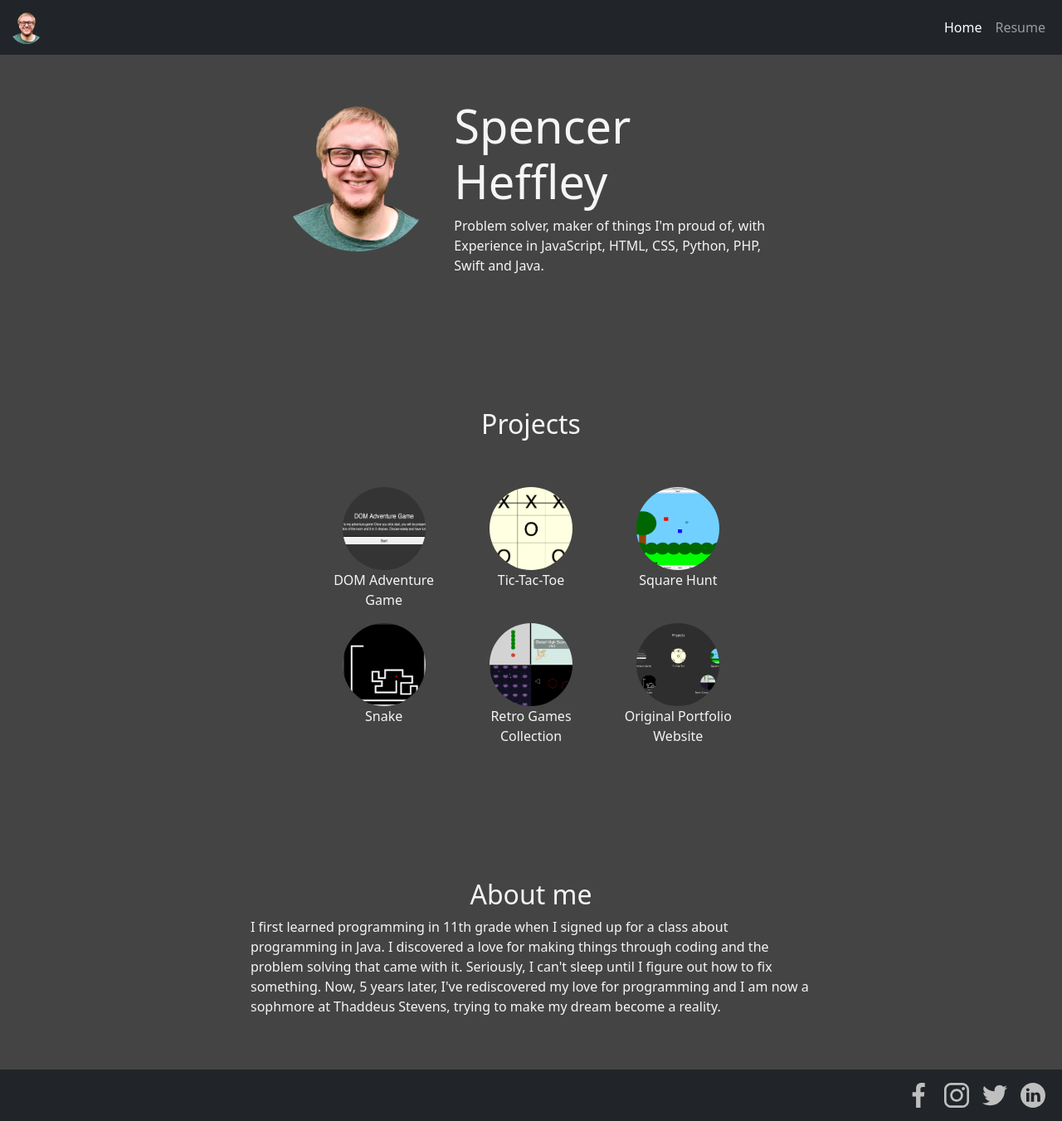
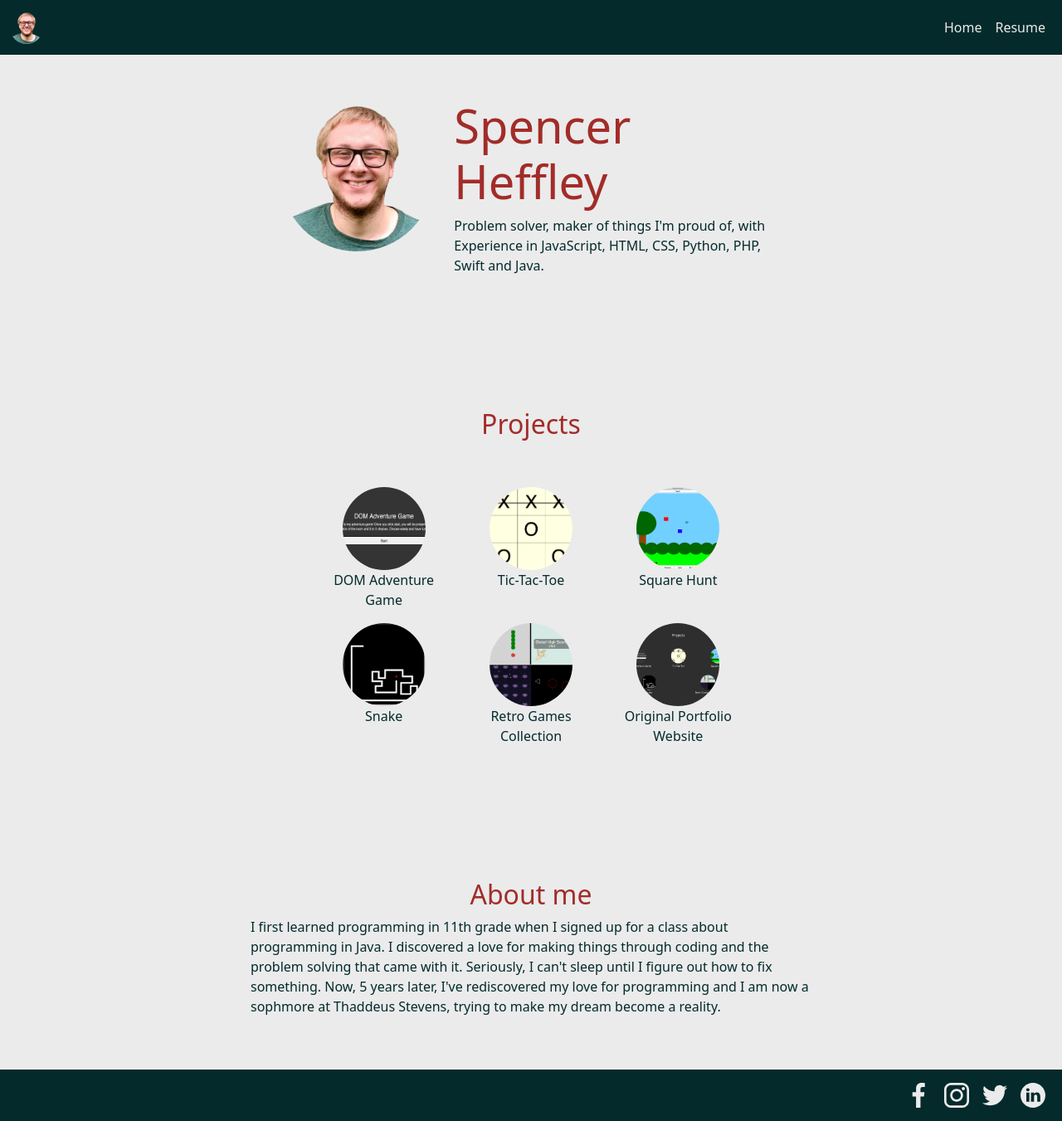
Before and after one commit to sheffley201/portfolio-bootstrap, a plain HTML site: page index.html in a window 1280 px wide. Shown: the whole page at 83% size. Drawn offline with nearby package versions, Linux system fonts and the light colour scheme.

Commit message:
Colored the page instead of it being ...gray

```diff
--- a/index.html
+++ b/index.html
@@ -217,7 +217,7 @@
     </div>
 
     <!--NavBar-->
-    <nav class="navbar navbar-expand-sm bg-dark navbar-dark">
+    <nav class="navbar navbar-expand-sm">
         <div class="container-fluid">
             <a class="navbar-brand" href="#"
             ><img
@@ -352,7 +352,7 @@
     </div>
 
     <!--Footer-->
-    <footer class="navbar navbar-expand-sm bg-dark navbar-dark">
+    <footer class="navbar navbar-expand-sm navbar-dark">
 
         <div class="container-fluid">
           <!-- Links -->
--- a/styles.css
+++ b/styles.css
@@ -1,6 +1,22 @@
 body {
-    background-color: #444;
-    color: whitesmoke;
+    background-color: #EBEBEB;
+    color: #042A2B;
+}
+
+.navbar {
+    background-color: #042A2B;
+}
+
+.nav-link {
+    color: #EBEBEB;
+}
+
+.nav-link:focus, .nav-link:hover, .nav-link:active {
+    color: white;
+}
+
+h1, h2 {
+    color: #A22C29;
 }
 
 .thumbnail {
@@ -30,8 +46,7 @@ body {
 .logo {
     width: 30px;
     height: 30px;
-    filter: invert(98%) sepia(0%) saturate(445%) hue-rotate(143deg)
-    brightness(84%) contrast(77%);
+    filter: invert(99%) sepia(0%) saturate(2674%) hue-rotate(236deg) brightness(114%) contrast(84%);
 }
 
 a:hover {
@@ -39,11 +54,11 @@ a:hover {
 }
 
 .offcanvas {
-    background-color: #333;
+    background-color: #88D498;
 }
 
 .modal-content {
-    background-color: #333;
+    background-color: #88D498;
 }
 
 iframe {
```
